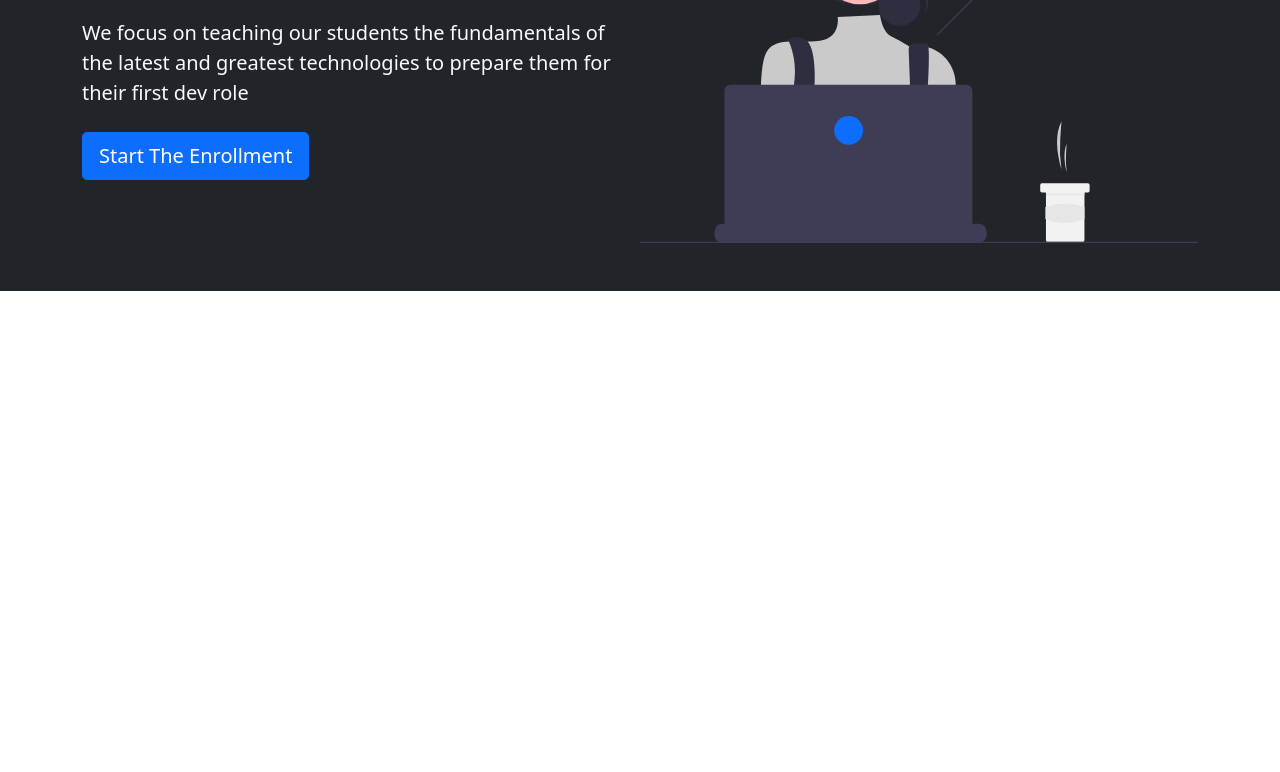
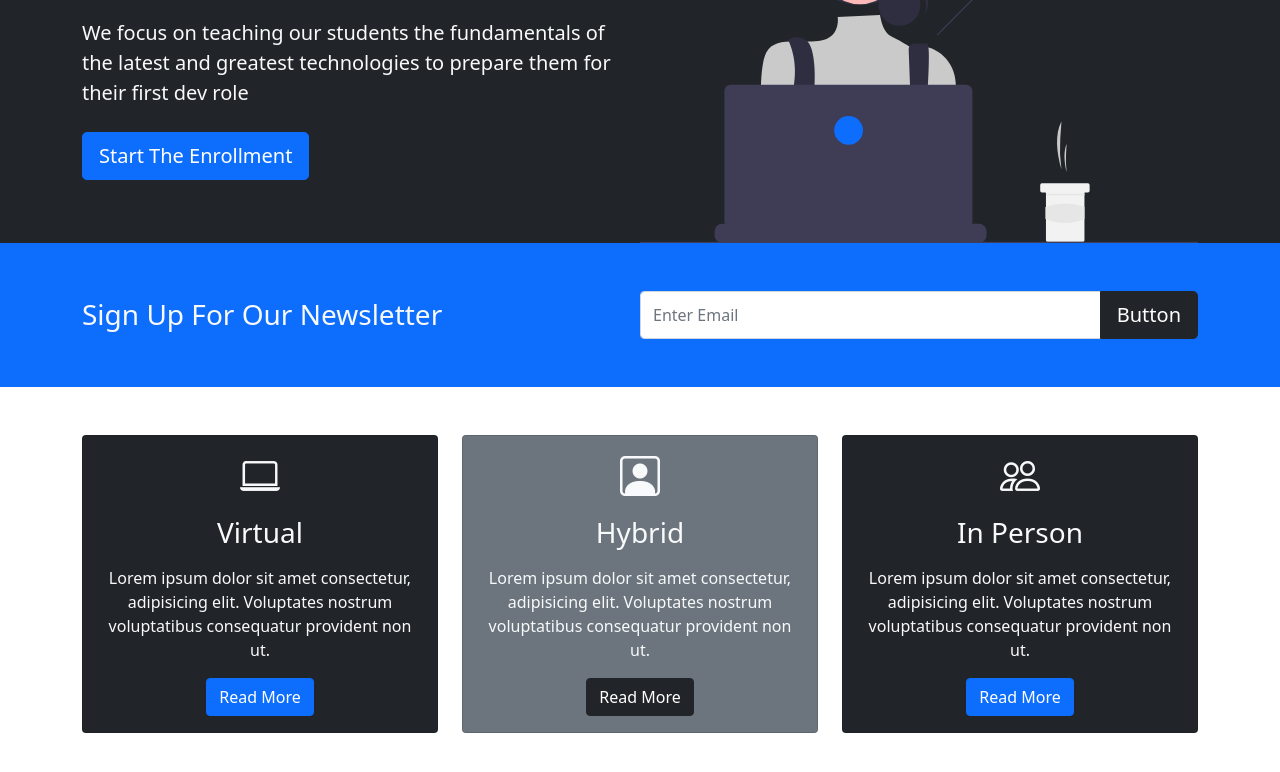
Before and after one commit to mulanwanderingearth/M02TutorialLi, a plain HTML site: page index.html in a window 1280 px wide. Shown: the part 238-1010 px from the top of the page. Before the commit the page ends 800 px from the top, so only its background shows below. Drawn offline with nearby package versions, Linux system fonts and the light colour scheme.

Commit message:
another update

```diff
--- a/index.html
+++ b/index.html
@@ -8,6 +8,10 @@
       rel="stylesheet"
       integrity="sha384-EVSTQN3/azprG1Anm3QDgpJLIm9Nao0Yz1ztcQTwFspd3yD65VohhpuuCOmLASjC"
       crossorigin="anonymous"
+    />
+    <link
+      rel="stylesheet"
+      href="https://cdn.jsdelivr.net/npm/bootstrap-icons@1.3.0/font/bootstrap-icons.css"
     />
     <link href="style.css" rel="stylesheet" type="text/css" />
     <title>Frontend Bootcamp</title>
@@ -44,19 +48,102 @@
 
     <!-- Showcase -->
 
-    <section class="bg-dark text-light p-5 text-center text-sm-start">
+    <section
+      class="bg-dark text-light p-5 p-lg-0 pt-lg-5 text-center text-sm-start"
+    >
       <div class="container">
         <div class="d-sm-flex align-items-center justify-content-between">
           <div>
-            <h1>Become a <span class="text-warning">Web Developer</span> </h1>
+            <h1>Become a <span class="text-warning">Web Developer</span></h1>
             <p class="lead my-4">
               We focus on teaching our students the fundamentals of the latest
-and greatest technologies to prepare them for their first dev role
+              and greatest technologies to prepare them for their first dev role
             </p>
             <button class="btn btn-primary btn-lg">Start The Enrollment</button>
           </div>
-          <img class="img-fluid w-50 d-none d-sm-block" src="img/showcase.svg" alt="">
+          <img
+            class="img-fluid w-50 d-none d-sm-block"
+            src="img/showcase.svg"
+            alt=""
+          />
         </div>
+      </div>
+    </section>
+    <!-- Newsletter -->
+    <section class="bg-primary text-light p-5">
+      <div class="container">
+        <div class="d-md-flex justify-content-between align-items-center">
+          <h3 class="mb-3 mb-md-0">Sign Up For Our Newsletter</h3>
+          <div class="input-group news-input">
+            <input
+              type="text"
+              class="form-control"
+              placeholder="Enter Email"
+              aria-label="Recipient's username"
+              aria-describedby="button-addon2"
+            />
+            <button class="btn btn-dark btn-lg" type="button">Button</button>
+          </div>
+        </div>
+      </div>
+    </section>
+    <!-- Boxes-->
+    <section class="p-5">
+      <div class="container">
+        <div class="row text-center g-4">
+          <div class="col-md">
+            <div class="card bg-dark text-light">
+              <div class="card-body text-center">
+                <div class="h1 mb-3">
+                  <i class="bi bi-laptop"></i>
+                </div>
+                <h3 class="card-title mb-3">Virtual</h3>
+                <p class="card-text">
+                  Lorem ipsum dolor sit amet consectetur, adipisicing elit.
+                  Voluptates nostrum voluptatibus consequatur provident non ut.
+                </p>
+                <a href="#" class="btn btn-primary">Read More</a>
+              </div>
+            </div>
+          </div>
+          <div class="col-md">
+            <div class="card bg-secondary text-light">
+              <div class="card-body text-center">
+                <div class="h1 mb-3">
+                  <i class="bi bi-person-square"></i>
+                </div>
+                <h3 class="card-title mb-3">Hybrid</h3>
+                <p class="card-text">
+                  Lorem ipsum dolor sit amet consectetur, adipisicing elit.
+                  Voluptates nostrum voluptatibus consequatur provident non ut.
+                </p>
+                <a href="#" class="btn btn-dark">Read More</a>
+              </div>
+            </div>
+          </div>
+          <div class="col-md">
+            <div class="card bg-dark text-light">
+              <div class="card-body text-center">
+                <div class="h1 mb-3">
+                  <i class="bi bi-people"></i>
+                </div>
+                <h3 class="card-title mb-3">In Person</h3>
+                <p class="card-text">
+                  Lorem ipsum dolor sit amet consectetur, adipisicing elit.
+                  Voluptates nostrum voluptatibus consequatur provident non ut.
+                </p>
+                <a href="#" class="btn btn-primary">Read More</a>
+              </div>
+            </div>
+          </div>
+        </div>
+      </div>
+    </section>
+
+    <!-- Learn Sections-->
+    <section id="learn" class="p-5">
+      <div class="container">
+        <div class="row align-items-center justify-content-between"></div>
       </div>
     </section>
     <script
--- a/style.css
+++ b/style.css
@@ -2,3 +2,8 @@ html {
   height: 100%;
   width: 100%;
 }
+@media(min-width: 768px){
+  .news-input{
+    width:50%;
+  }
+}
```
